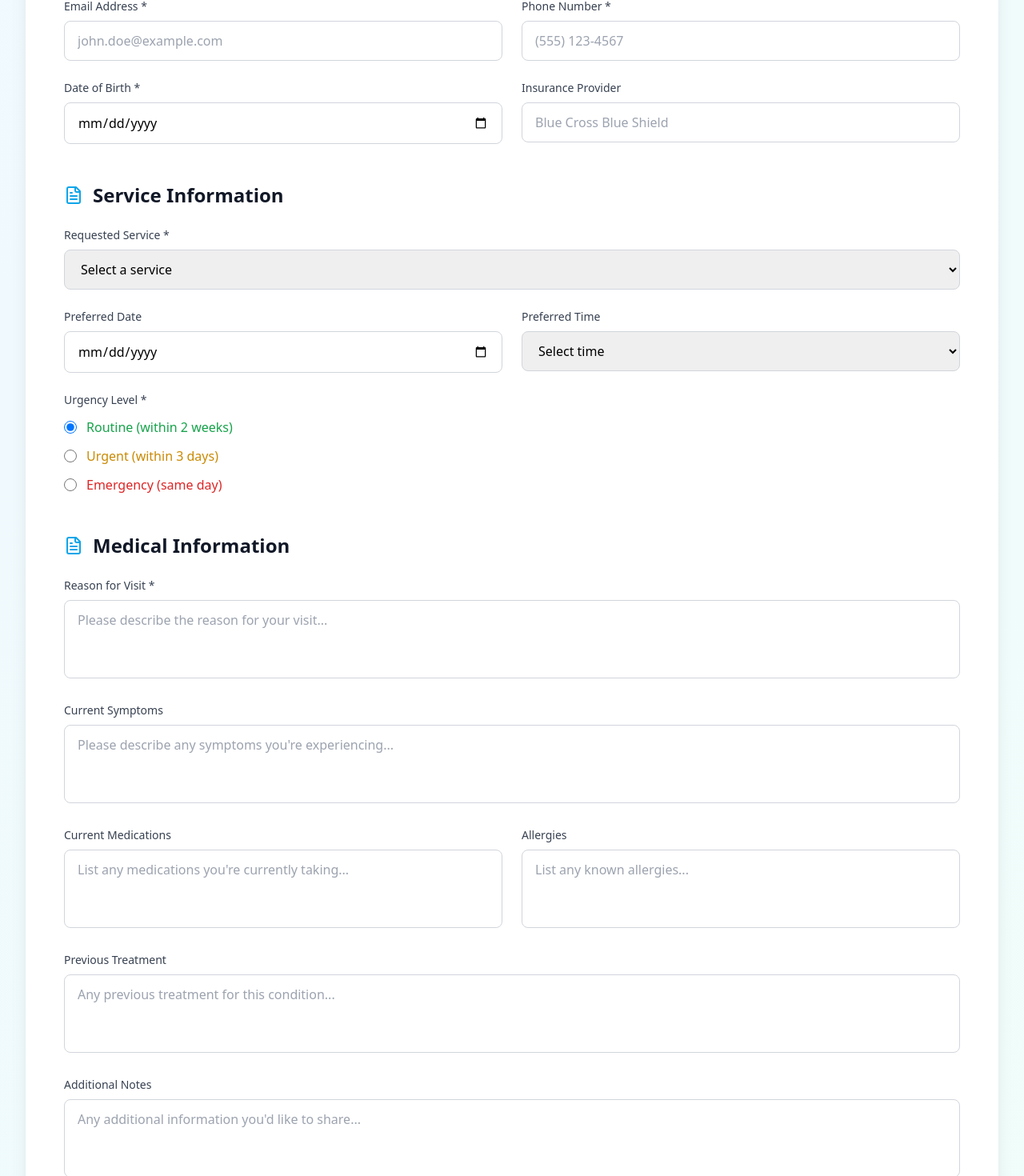
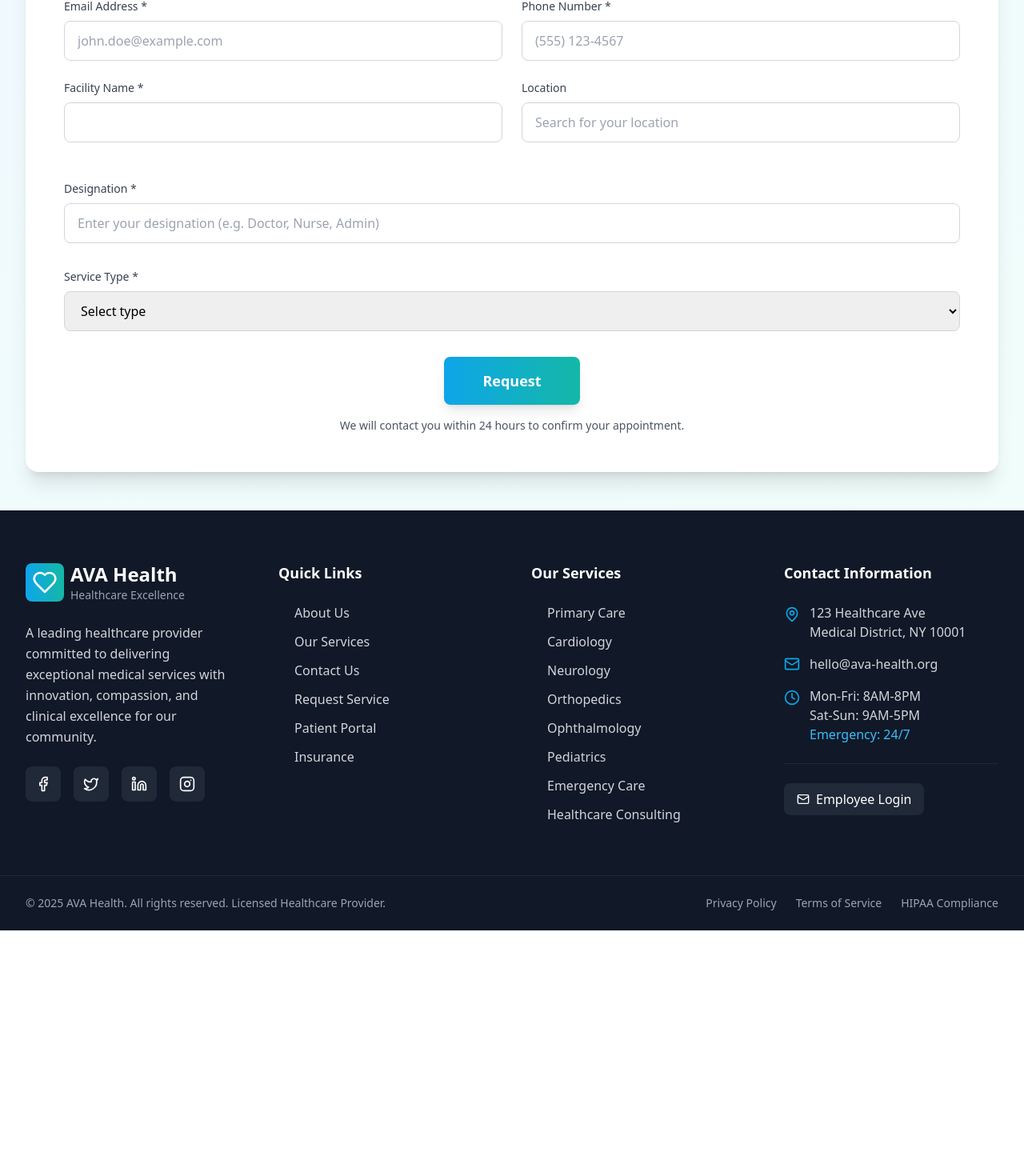
Before and after one commit to innosupport-desk/avahealth, a React (Vite) app: page /request-service in a window 1280 px wide. Shown: the part 496-1966 px from the top of the page at 80% size. After the commit the page ends 1659 px from the top, so only its background shows below. Built offline with nearby package versions, Linux system fonts and the light colour scheme.

Commit message:
Enhance Hero and ServiceRequestForm components: Add detailed mission statement and optimize form fields with location suggestions and designation input

```diff
--- a/src/components/ServiceRequestForm.tsx
+++ b/src/components/ServiceRequestForm.tsx
@@ -1,6 +1,6 @@
 import React, { useState } from 'react';
 import { Link } from 'react-router-dom';
-import { ArrowLeft, Calendar, Clock, User, FileText, Phone, Mail } from 'lucide-react';
+import { ArrowLeft, User } from 'lucide-react';
 
 const ServiceRequestForm = () => {
   const [formData, setFormData] = useState({
@@ -8,7 +8,8 @@ const ServiceRequestForm = () => {
     lastName: '',
     email: '',
     phone: '',
-    dateOfBirth: '',
+    facilityName: '',
+    location: '',
     service: '',
     preferredDate: '',
     preferredTime: '',
@@ -19,29 +20,36 @@ const ServiceRequestForm = () => {
     medications: '',
     allergies: '',
     previousTreatment: '',
-    additionalNotes: ''
+    additionalNotes: '',
+    serviceType: '',
+    designation: '' // Add designation field
   });
+  const [showSuggestions, setShowSuggestions] = useState(false);
+  const [suggestions, setSuggestions] = useState<string[]>([]);
 
-  const services = [
-    'Primary Care Consultation',
-    'Cardiology Consultation',
-    'Neurology Consultation',
-    'Orthopedic Consultation',
-    'Ophthalmology Consultation',
-    'Pediatric Consultation',
-    'Emergency Care',
-    'Pharmacy Consultation',
-    'Physical Therapy',
-    'Mental Health Services',
-    'Radiology Services',
-    'Laboratory Services'
-  ];
 
-  const urgencyLevels = [
-    { value: 'routine', label: 'Routine (within 2 weeks)', color: 'text-green-600' },
-    { value: 'urgent', label: 'Urgent (within 3 days)', color: 'text-yellow-600' },
-    { value: 'emergency', label: 'Emergency (same day)', color: 'text-red-600' }
-  ];
+
+
+
+  // Fetch address suggestions from Nominatim API (OpenStreetMap)
+  interface NominatimResult {
+    display_name: string;
+  }
+  const fetchAddressSuggestions = async (query: string) => {
+    if (!query) {
+      setSuggestions([]);
+      return;
+    }
+    try {
+      const response = await fetch(
+        `https://nominatim.openstreetmap.org/search?format=json&q=${encodeURIComponent(query)}&addressdetails=1&limit=7`
+      );
+      const data: NominatimResult[] = await response.json();
+      setSuggestions(data.map((item) => item.display_name));
+    } catch {
+      setSuggestions([]);
+    }
+  };
 
   const handleInputChange = (e: React.ChangeEvent<HTMLInputElement | HTMLTextAreaElement | HTMLSelectElement>) => {
     const { name, value } = e.target;
@@ -49,6 +57,24 @@ const ServiceRequestForm = () => {
       ...prev,
       [name]: value
     }));
+  };
+
+  const handleLocationChange = (e: React.ChangeEvent<HTMLInputElement>) => {
+    handleInputChange(e);
+    const value = e.target.value;
+    if (value.length > 0) {
+      fetchAddressSuggestions(value);
+      setShowSuggestions(true);
+    } else {
+      setShowSuggestions(false);
+      setSuggestions([]);
+    }
+  };
+
+  const handleSuggestionClick = (suggestion: string) => {
+    setFormData(prev => ({ ...prev, location: suggestion }));
+    setShowSuggestions(false);
+    setSuggestions([]);
   };
 
   const handleSubmit = (e: React.FormEvent) => {
@@ -147,212 +173,92 @@ const ServiceRequestForm = () => {
                 />
               </div>
               <div>
-                <label htmlFor="dateOfBirth" className="block text-sm font-medium text-gray-700 mb-2">
-                  Date of Birth *
+                <label htmlFor="facilityName" className="block text-sm font-medium text-gray-700 mb-2">
+                  Facility Name *
                 </label>
                 <input
-                  type="date"
-                  id="dateOfBirth"
-                  name="dateOfBirth"
+                  type="text"
+                  id="facilityName"
+                  name="facilityName"
                   required
-                  value={formData.dateOfBirth}
+                  value={formData.facilityName}
                   onChange={handleInputChange}
                   className="w-full px-4 py-3 border border-gray-300 rounded-lg focus:ring-2 focus:ring-sky-500 focus:border-transparent transition-all duration-200"
                 />
               </div>
               <div>
-                <label htmlFor="insurance" className="block text-sm font-medium text-gray-700 mb-2">
-                  Insurance Provider
+                <label htmlFor="location" className="block text-sm font-medium text-gray-700 mb-2">
+                  Location
                 </label>
+                <div className="relative">
                   <input
                     type="text"
-                  id="insurance"
-                  name="insurance"
-                  value={formData.insurance}
-                  onChange={handleInputChange}
+                    id="location"
+                    name="location"
+                    value={formData.location || ''}
+                    onChange={handleLocationChange}
                     className="w-full px-4 py-3 border border-gray-300 rounded-lg focus:ring-2 focus:ring-sky-500 focus:border-transparent transition-all duration-200"
-                  placeholder="Blue Cross Blue Shield"
+                    placeholder="Search for your location"
+                    autoComplete="off"
+                    onFocus={() => formData.location && setShowSuggestions(true)}
                   />
-              </div>
-            </div>
-          </div>
-
-          {/* Service Information */}
-          <div className="mb-12">
-            <div className="flex items-center mb-6">
-              <FileText className="w-6 h-6 text-sky-500 mr-3" />
-              <h2 className="text-2xl font-bold text-gray-900">Service Information</h2>
-            </div>
-
-            <div className="grid md:grid-cols-2 gap-6">
-              <div className="md:col-span-2">
-                <label htmlFor="service" className="block text-sm font-medium text-gray-700 mb-2">
-                  Requested Service *
-                </label>
-                <select
-                  id="service"
-                  name="service"
-                  required
-                  value={formData.service}
-                  onChange={handleInputChange}
-                  className="w-full px-4 py-3 border border-gray-300 rounded-lg focus:ring-2 focus:ring-sky-500 focus:border-transparent transition-all duration-200"
+                  {showSuggestions && suggestions.length > 0 && (
+                    <ul className="absolute z-10 bg-white border border-gray-200 rounded-lg mt-1 w-full shadow-lg max-h-48 overflow-y-auto">
+                      {suggestions.map((suggestion, idx) => (
+                        <li
+                          key={idx}
+                          className="px-4 py-2 cursor-pointer hover:bg-sky-100"
+                          onClick={() => handleSuggestionClick(suggestion)}
                         >
-                  <option value="">Select a service</option>
-                  {services.map((service, index) => (
-                    <option key={index} value={service}>{service}</option>
+                          {suggestion}
+                        </li>
                       ))}
-                </select>
-              </div>
-              <div>
-                <label htmlFor="preferredDate" className="block text-sm font-medium text-gray-700 mb-2">
-                  Preferred Date
-                </label>
-                <input
-                  type="date"
-                  id="preferredDate"
-                  name="preferredDate"
-                  value={formData.preferredDate}
-                  onChange={handleInputChange}
-                  className="w-full px-4 py-3 border border-gray-300 rounded-lg focus:ring-2 focus:ring-sky-500 focus:border-transparent transition-all duration-200"
-                />
-              </div>
-              <div>
-                <label htmlFor="preferredTime" className="block text-sm font-medium text-gray-700 mb-2">
-                  Preferred Time
-                </label>
-                <select
-                  id="preferredTime"
-                  name="preferredTime"
-                  value={formData.preferredTime}
-                  onChange={handleInputChange}
-                  className="w-full px-4 py-3 border border-gray-300 rounded-lg focus:ring-2 focus:ring-sky-500 focus:border-transparent transition-all duration-200"
-                >
-                  <option value="">Select time</option>
-                  <option value="morning">Morning (8:00 AM - 12:00 PM)</option>
-                  <option value="afternoon">Afternoon (12:00 PM - 5:00 PM)</option>
-                  <option value="evening">Evening (5:00 PM - 8:00 PM)</option>
-                </select>
-              </div>
-              <div className="md:col-span-2">
-                <label className="block text-sm font-medium text-gray-700 mb-3">
-                  Urgency Level *
-                </label>
-                <div className="space-y-3">
-                  {urgencyLevels.map((level, index) => (
-                    <label key={index} className="flex items-center">
-                      <input
-                        type="radio"
-                        name="urgency"
-                        value={level.value}
-                        checked={formData.urgency === level.value}
-                        onChange={handleInputChange}
-                        className="w-4 h-4 text-sky-600 border-gray-300 focus:ring-sky-500"
-                      />
-                      <span className={`ml-3 font-medium ${level.color}`}>{level.label}</span>
-                    </label>
-                  ))}
+                    </ul>
+                  )}
                 </div>
               </div>
             </div>
           </div>
 
-          {/* Medical Information */}
-          <div className="mb-12">
-            <div className="flex items-center mb-6">
-              <FileText className="w-6 h-6 text-sky-500 mr-3" />
-              <h2 className="text-2xl font-bold text-gray-900">Medical Information</h2>
+               {/* Designation */}
+          <div className="mb-8">
+            <label htmlFor="designation" className="block text-sm font-medium text-gray-700 mb-2">
+              Designation *
+            </label>
+            <input
+              type="text"
+              id="designation"
+              name="designation"
+              required
+              value={formData.designation}
+              onChange={handleInputChange}
+              className="w-full px-4 py-3 border border-gray-300 rounded-lg focus:ring-2 focus:ring-sky-500 focus:border-transparent transition-all duration-200"
+              placeholder="Enter your designation (e.g. Doctor, Nurse, Admin)"
+            />
           </div>
 
-            <div className="space-y-6">
-              <div>
-                <label htmlFor="reason" className="block text-sm font-medium text-gray-700 mb-2">
-                  Reason for Visit *
+
+          {/* Service Type */}
+          <div className="mb-8">
+            <label htmlFor="serviceType" className="block text-sm font-medium text-gray-700 mb-2">
+              Service Type *
             </label>
-                <textarea
-                  id="reason"
-                  name="reason"
+            <select
+              id="serviceType"
+              name="serviceType"
               required
-                  rows={3}
-                  value={formData.reason}
+              value={formData.serviceType || ''}
               onChange={handleInputChange}
-                  className="w-full px-4 py-3 border border-gray-300 rounded-lg focus:ring-2 focus:ring-sky-500 focus:border-transparent transition-all duration-200 resize-none"
-                  placeholder="Please describe the reason for your visit..."
-                />
+              className="w-full px-4 py-3 border border-gray-300 rounded-lg focus:ring-2 focus:ring-sky-500 focus:border-transparent transition-all duration-200"
+            >
+              <option value="">Select type</option>
+              <option value="service request">Service Request</option>
+              <option value="enquiries">Enquiries</option>
+              <option value="consultation">Consultation</option>
+            </select>
           </div>
-              <div>
-                <label htmlFor="symptoms" className="block text-sm font-medium text-gray-700 mb-2">
-                  Current Symptoms
-                </label>
-                <textarea
-                  id="symptoms"
-                  name="symptoms"
-                  rows={3}
-                  value={formData.symptoms}
-                  onChange={handleInputChange}
-                  className="w-full px-4 py-3 border border-gray-300 rounded-lg focus:ring-2 focus:ring-sky-500 focus:border-transparent transition-all duration-200 resize-none"
-                  placeholder="Please describe any symptoms you're experiencing..."
-                />
-              </div>
-              <div className="grid md:grid-cols-2 gap-6">
-                <div>
-                  <label htmlFor="medications" className="block text-sm font-medium text-gray-700 mb-2">
-                    Current Medications
-                  </label>
-                  <textarea
-                    id="medications"
-                    name="medications"
-                    rows={3}
-                    value={formData.medications}
-                    onChange={handleInputChange}
-                    className="w-full px-4 py-3 border border-gray-300 rounded-lg focus:ring-2 focus:ring-sky-500 focus:border-transparent transition-all duration-200 resize-none"
-                    placeholder="List any medications you're currently taking..."
-                  />
-                </div>
-                <div>
-                  <label htmlFor="allergies" className="block text-sm font-medium text-gray-700 mb-2">
-                    Allergies
-                  </label>
-                  <textarea
-                    id="allergies"
-                    name="allergies"
-                    rows={3}
-                    value={formData.allergies}
-                    onChange={handleInputChange}
-                    className="w-full px-4 py-3 border border-gray-300 rounded-lg focus:ring-2 focus:ring-sky-500 focus:border-transparent transition-all duration-200 resize-none"
-                    placeholder="List any known allergies..."
-                  />
-                </div>
-              </div>
-              <div>
-                <label htmlFor="previousTreatment" className="block text-sm font-medium text-gray-700 mb-2">
-                  Previous Treatment
-                </label>
-                <textarea
-                  id="previousTreatment"
-                  name="previousTreatment"
-                  rows={3}
-                  value={formData.previousTreatment}
-                  onChange={handleInputChange}
-                  className="w-full px-4 py-3 border border-gray-300 rounded-lg focus:ring-2 focus:ring-sky-500 focus:border-transparent transition-all duration-200 resize-none"
-                  placeholder="Any previous treatment for this condition..."
-                />
-              </div>
-              <div>
-                <label htmlFor="additionalNotes" className="block text-sm font-medium text-gray-700 mb-2">
-                  Additional Notes
-                </label>
-                <textarea
-                  id="additionalNotes"
-                  name="additionalNotes"
-                  rows={3}
-                  value={formData.additionalNotes}
-                  onChange={handleInputChange}
-                  className="w-full px-4 py-3 border border-gray-300 rounded-lg focus:ring-2 focus:ring-sky-500 focus:border-transparent transition-all duration-200 resize-none"
-                  placeholder="Any additional information you'd like to share..."
-                />
-              </div>
-            </div>
-          </div>
+
+
 
           {/* Submit Button */}
           <div className="text-center">
@@ -360,7 +266,7 @@ const ServiceRequestForm = () => {
               type="submit"
               className="bg-gradient-to-r from-sky-500 to-teal-500 text-white px-12 py-4 rounded-lg font-semibold text-lg hover:from-sky-600 hover:to-teal-600 transition-all duration-200 transform hover:scale-105 shadow-lg hover:shadow-xl"
             >
-              Submit Service Request
+              Request
             </button>
             <p className="text-sm text-gray-600 mt-4">
               We will contact you within 24 hours to confirm your appointment.
```
Also changed, not shown: src/components/Hero.tsx (+12 -0 lines). Lines whose indentation alone changed are shown as unchanged.
